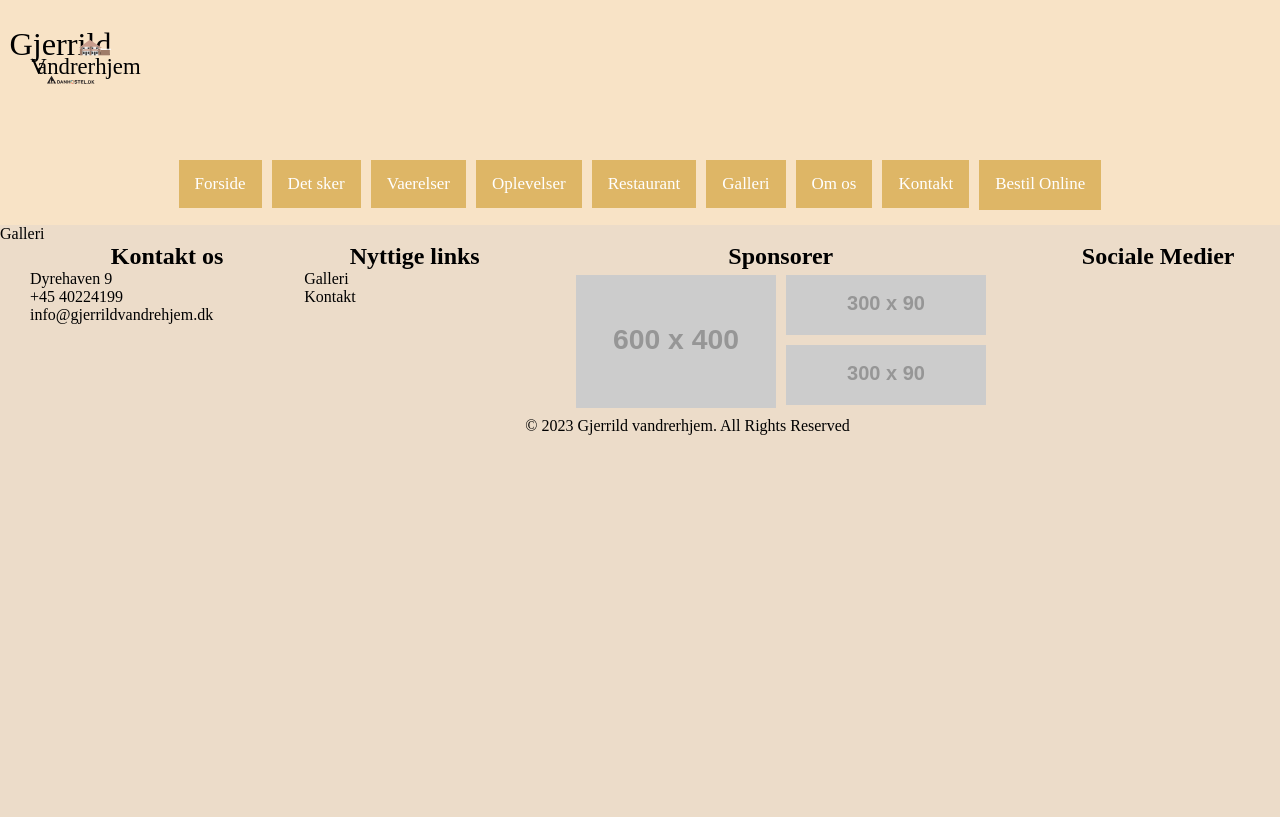
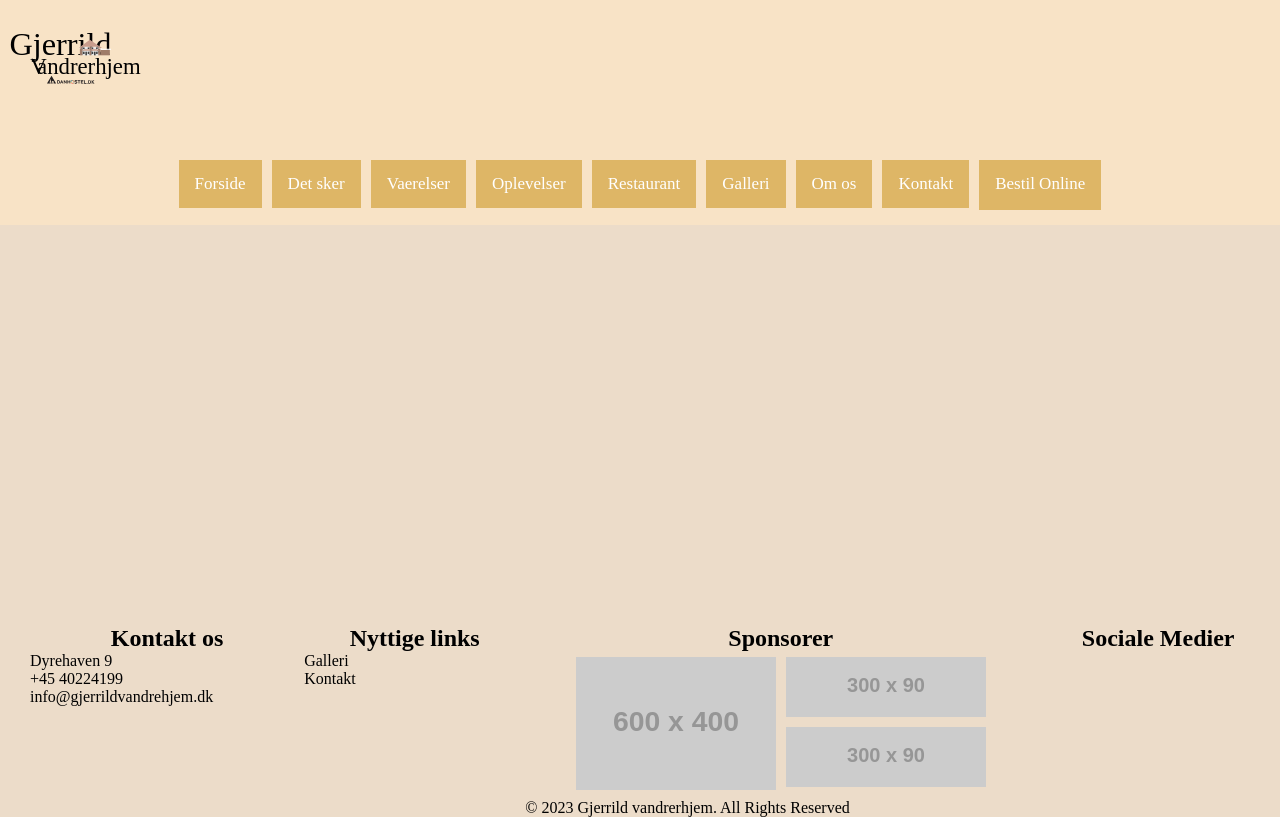
Before and after one commit to luffe141/Vandrehjem, a React (Vite) app in the folder frontend/: page /Galleri in a window 1280 px wide. Built offline with nearby package versions, Linux system fonts and the light colour scheme.

Commit message:
Just started on the gallei page

```diff
--- /dev/null
+++ b/frontend/src/components/Galleri/Galleri.module.css
@@ -0,0 +1,4 @@
+
+.galleriContainer {
+    min-height: 400px;
+}
--- a/frontend/src/components/Galleri/Galleri.tsx
+++ b/frontend/src/components/Galleri/Galleri.tsx
@@ -1,8 +1,12 @@
-
+import styles from './Galleri.module.css'
 
 const Galleri = () => {
   return (
-    <div>Galleri</div>
+    <>
+    <div className={styles.galleriContainer}>
+
+    </div>
+    </>
   )
 }
 
```
